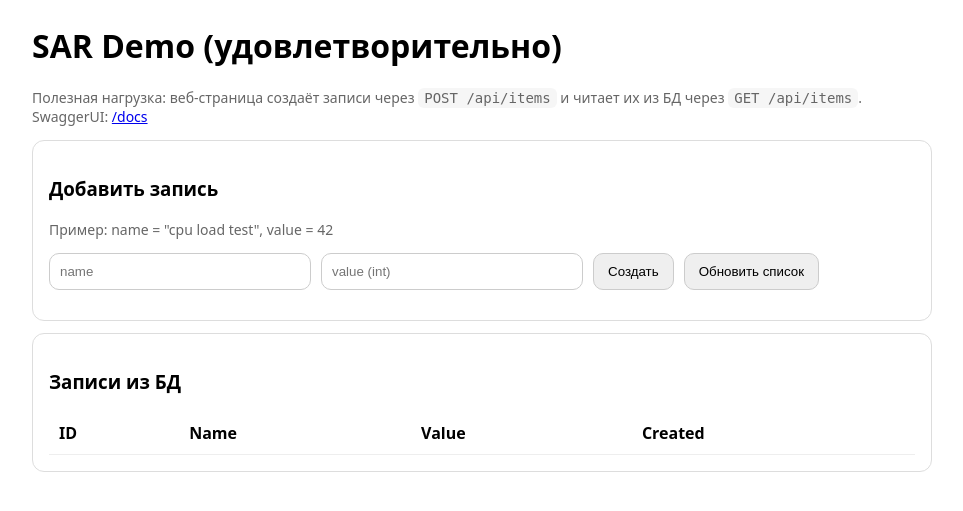
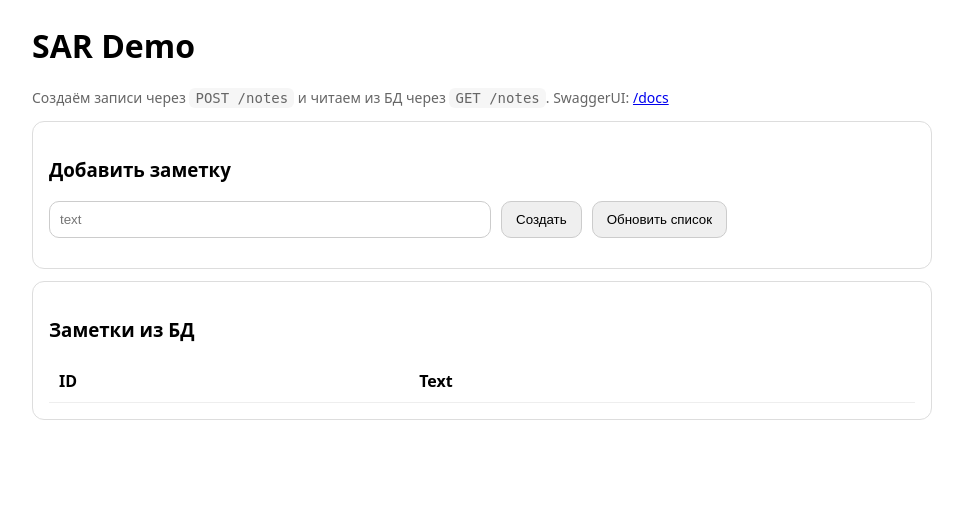
Before and after one commit to panda1basic/SAR_proj, a Python web app: template app/templates/index.html in a window 1280 px wide. Shown: the top 511 px of the page, without its empty margins (158-1121 px from the left). Run offline with Jinja, Linux system fonts and the light colour scheme; the template is opened without the code that fills it, so the values that code supplies are empty.

Commit message:
взаимодействие с бд через веб страницу

```diff
--- a/app/static/app.js
+++ b/app/static/app.js
@@ -1,12 +1,13 @@
 async function loadItems() {
   const rows = document.getElementById("rows");
   rows.innerHTML = "";
-  const res = await fetch("/api/items");
+
+  const res = await fetch("/notes");
   const data = await res.json();
 
-  for (const it of data) {
+  for (const it of data.items) {
     const tr = document.createElement("tr");
-    tr.innerHTML = <td></td><td></td><td></td><td></td>;
+    tr.innerHTML = `<td>${it.id}</td><td>${escapeHtml(it.text)}</td>`;
     rows.appendChild(tr);
   }
 }
@@ -14,18 +15,17 @@ async function loadItems() {
 async function createItem() {
   const status = document.getElementById("status");
   status.textContent = "Отправляю запрос...";
-  const name = document.getElementById("name").value.trim();
-  const value = parseInt(document.getElementById("value").value, 10);
 
-  if (!name || Number.isNaN(value)) {
-    status.textContent = "Ошибка: заполните name и value (целое число).";
+  const text = document.getElementById("text").value.trim();
+  if (!text) {
+    status.textContent = "Ошибка: заполните text.";
     return;
   }
 
-  const res = await fetch("/api/items", {
+  const res = await fetch("/notes", {
     method: "POST",
     headers: { "Content-Type": "application/json" },
-    body: JSON.stringify({ name, value })
+    body: JSON.stringify({ text })
   });
 
   if (!res.ok) {
@@ -35,14 +35,13 @@ async function createItem() {
   }
 
   const created = await res.json();
-  status.textContent = Создано: id=;
-  document.getElementById("name").value = "";
-  document.getElementById("value").value = "";
+  status.textContent = `Создано: id=${created.id}`;
+  document.getElementById("text").value = "";
   await loadItems();
 }
 
 function escapeHtml(s) {
-  return s.replace(/[&<>\"]/g, c => ({
+  return s.replace(/[&<>"]/g, c => ({
     '&':'&amp;','<':'&lt;','>':'&gt;','"':'&quot;'
   }[c]));
 }
--- a/app/templates/index.html
+++ b/app/templates/index.html
@@ -8,7 +8,7 @@
     body { font-family: system-ui, -apple-system, Segoe UI, Roboto, Arial; margin: 24px; }
     .wrap { max-width: 900px; margin: 0 auto; }
     .card { border: 1px solid #ddd; border-radius: 12px; padding: 16px; margin: 12px 0; }
-    input { padding: 10px; border-radius: 10px; border: 1px solid #ccc; width: 240px; }
+    input { padding: 10px; border-radius: 10px; border: 1px solid #ccc; width: 420px; }
     button { padding: 10px 14px; border-radius: 10px; border: 1px solid #ccc; cursor: pointer; }
     table { width: 100%; border-collapse: collapse; }
     th, td { border-bottom: 1px solid #eee; text-align: left; padding: 10px; }
@@ -18,18 +18,16 @@
 </head>
 <body>
   <div class="wrap">
-    <h1>SAR Demo (удовлетворительно)</h1>
+    <h1>SAR Demo</h1>
     <p class="muted">
-      Полезная нагрузка: веб-страница создаёт записи через <code>POST /api/items</code> и читает их из БД через <code>GET /api/items</code>.
+      Создаём записи через <code>POST /notes</code> и читаем из БД через <code>GET /notes</code>.
       SwaggerUI: <a href="/docs" target="_blank">/docs</a>
     </p>
 
     <div class="card">
-      <h3>Добавить запись</h3>
-      <p class="muted">Пример: name = "cpu load test", value = 42</p>
+      <h3>Добавить заметку</h3>
       <div style="display:flex; gap:10px; flex-wrap: wrap; align-items:center;">
-        <input id="name" placeholder="name" />
-        <input id="value" placeholder="value (int)" type="number" />
+        <input id="text" placeholder="text" />
         <button onclick="createItem()">Создать</button>
         <button onclick="loadItems()">Обновить список</button>
       </div>
@@ -37,12 +35,10 @@
     </div>
 
     <div class="card">
-      <h3>Записи из БД</h3>
+      <h3>Заметки из БД</h3>
       <table>
         <thead>
-          <tr>
-            <th>ID</th><th>Name</th><th>Value</th><th>Created</th>
-          </tr>
+          <tr><th>ID</th><th>Text</th></tr>
         </thead>
         <tbody id="rows"></tbody>
       </table>
--- a/requirements.txt
+++ b/requirements.txt
@@ -1,5 +1,4 @@
 fastapi==0.115.6
-uvicorn[standard]==0.34.0
+uvicorn[standard]==0.32.1
 SQLAlchemy==2.0.36
 psycopg2-binary==2.9.10
-jinja2==3.1.5
```
Also changed, not shown: app/main.py (+31 -77 lines), docker-compose.yml (+22 -4 lines).
